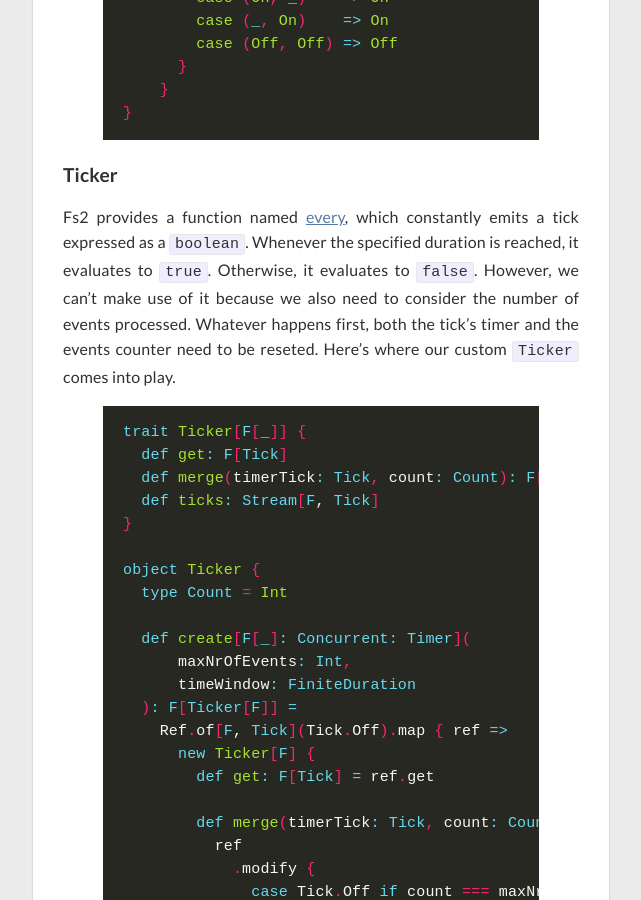
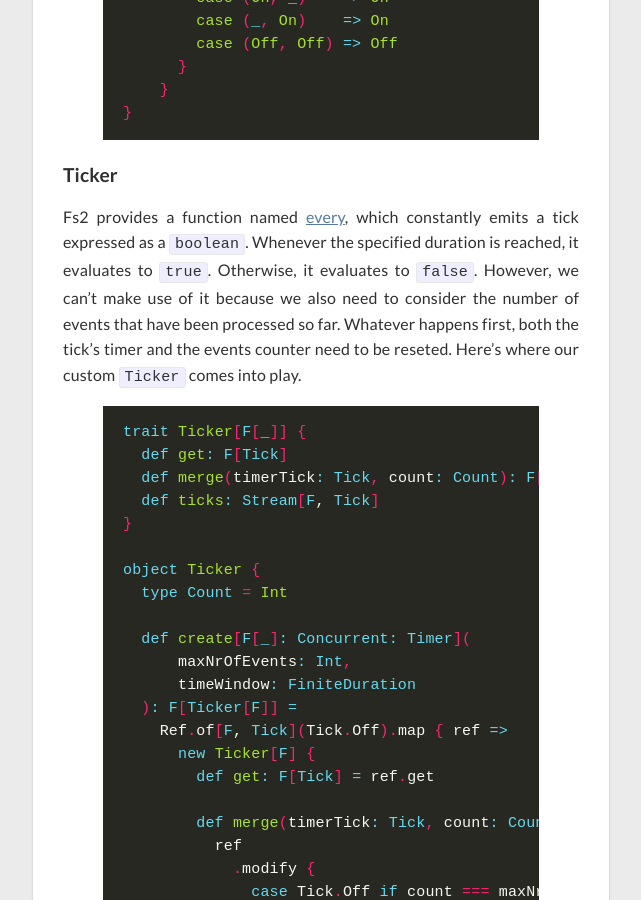
Before and after one commit to gvolpe/blog-comments, a Jekyll site: the page built from _posts/2020-12-29-fsm-fs2-a-match-made-in-heaven.md, in a window 1280 px wide and 900 px high, scrolled down 9901 px. Shown: the whole window, without its empty margins (319-960 px from the left). Built offline with Jekyll 4.4.1, drawn with Linux system fonts in a browser that asks for light colours; nearby versions of some CDN libraries; comment, search, counter and statistics services are not loaded.

Commit message:
rephrase

```diff
--- a/_posts/2020-12-29-fsm-fs2-a-match-made-in-heaven.md
+++ b/_posts/2020-12-29-fsm-fs2-a-match-made-in-heaven.md
@@ -346,7 +346,7 @@ object Tick {
 
 #### Ticker
 
-Fs2 provides a function named [every](https://github.com/typelevel/fs2/blob/v2.5.0/core/shared/src/main/scala/fs2/Stream.scala#L3187), which constantly emits a tick expressed as a `boolean`. Whenever the specified duration is reached, it evaluates to `true`. Otherwise, it evaluates to `false`. However, we can't make use of it because we also need to consider the number of events processed. Whatever happens first, both the tick's timer and the events counter need to be reseted. Here's where our custom `Ticker` comes into play.
+Fs2 provides a function named [every](https://github.com/typelevel/fs2/blob/v2.5.0/core/shared/src/main/scala/fs2/Stream.scala#L3187), which constantly emits a tick expressed as a `boolean`. Whenever the specified duration is reached, it evaluates to `true`. Otherwise, it evaluates to `false`. However, we can't make use of it because we also need to consider the number of events that have been processed so far. Whatever happens first, both the tick's timer and the events counter need to be reseted. Here's where our custom `Ticker` comes into play.
 
 {% highlight scala %}
 trait Ticker[F[_]] {
```
